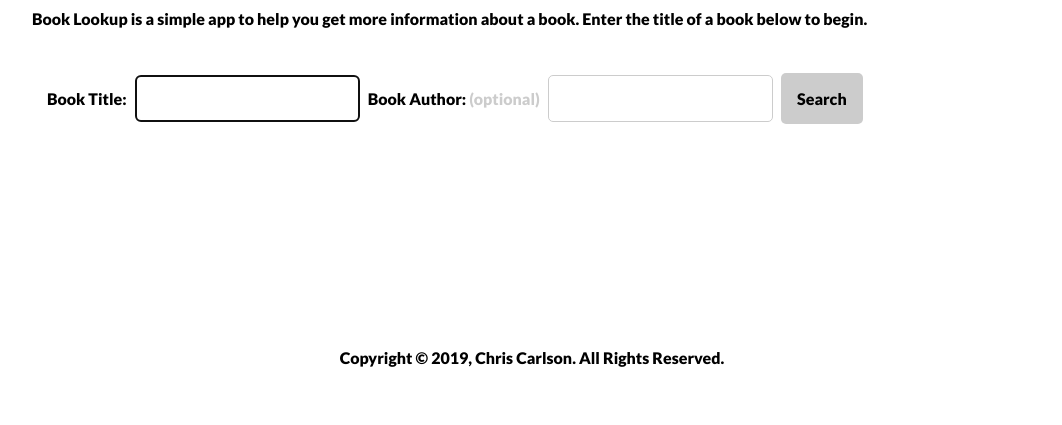
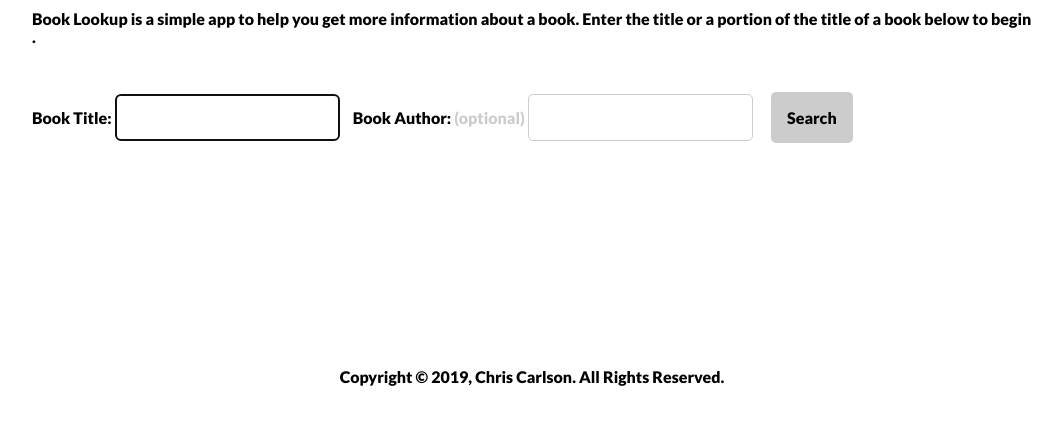
Before and after one commit to chriscarlsondev/book-lookup, a plain HTML site: page index.html in a window 1280 px wide. Shown: the part 123-548 px from the top of the page, without its empty margins (108-1170 px from the left). Drawn offline with nearby package versions, Linux system fonts and the light colour scheme.

Commit message:
minor visual tweaks to the UI

```diff
--- a/css/styles.css
+++ b/css/styles.css
@@ -94,7 +94,7 @@ form {
 }
 
 .search-form {
-  padding: 10px;
+  padding: 10px 0 10px 0;
   color: white;
   border-radius: 5px;
   margin: 0 auto;
@@ -115,14 +115,14 @@ button {
 
 label {
   display: inline-block;
-  margin: 15px 5px 5px 5px;
+  margin: 5px 0px 5px 0px;
   font-size: 1em;
   background: #fff;
   color: black;
 }
 
 input {
-  margin: 0;
+  margin: 0 10px 0 0;
   line-height: 1.2em;
   padding: .8em 1em;
   font-size: 1em;
--- a/index.html
+++ b/index.html
@@ -15,10 +15,10 @@
 
 <body>
     <header>
-        <img src="./images/logo.png" alt="Book Lookup" class="logo">
+        <a href="index.html"><img src="./images/logo.png" alt="Book Lookup" class="logo"></a>
         <h1><a href="index.html">Book Lookup</a></h1>
-        <p>Book Lookup is a simple app to help you get more information about a book. Enter the title of a book
-            below to begin.</p>
+        <p>Book Lookup is a simple app to help you get more information about a book. Enter the title or a portion of
+            the title of a book below to begin .</p>
     </header>
     <main>
         <form id="js-search-form" class="search-form" aria-label="Search">
```
